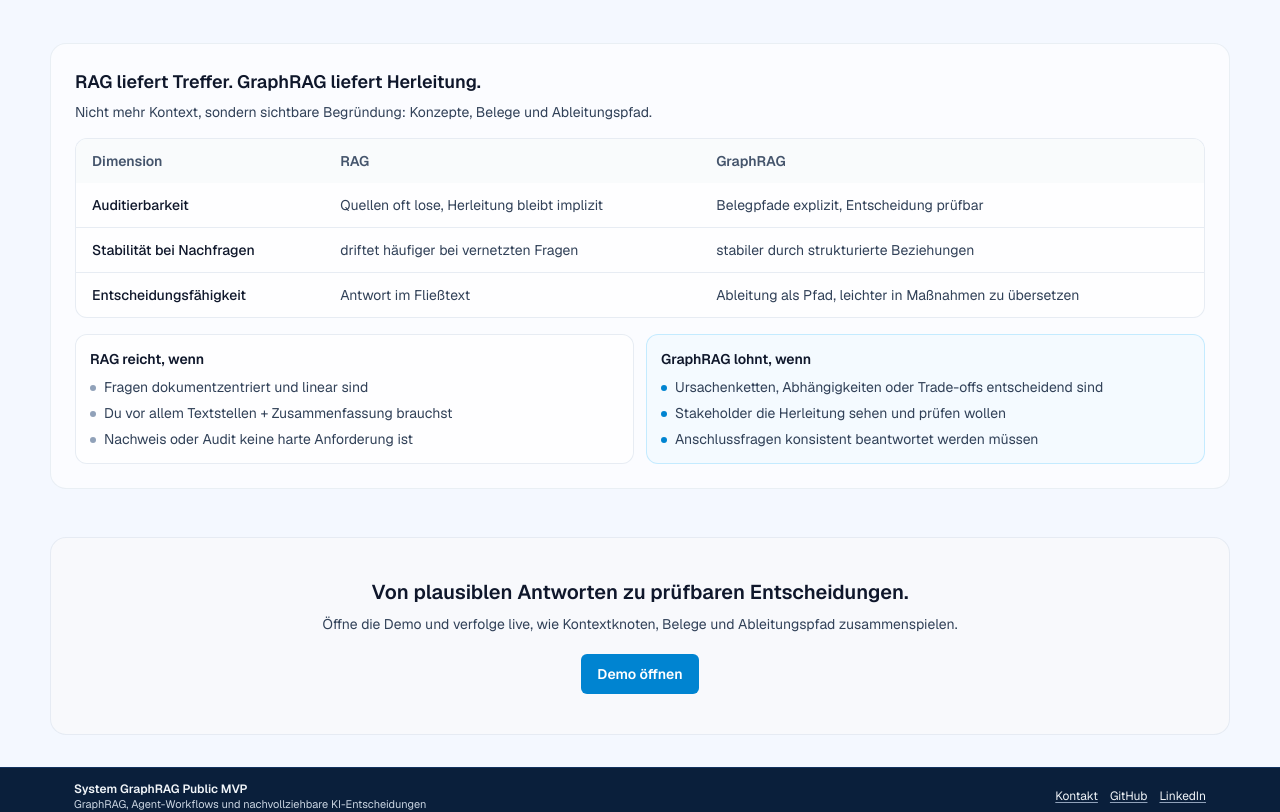
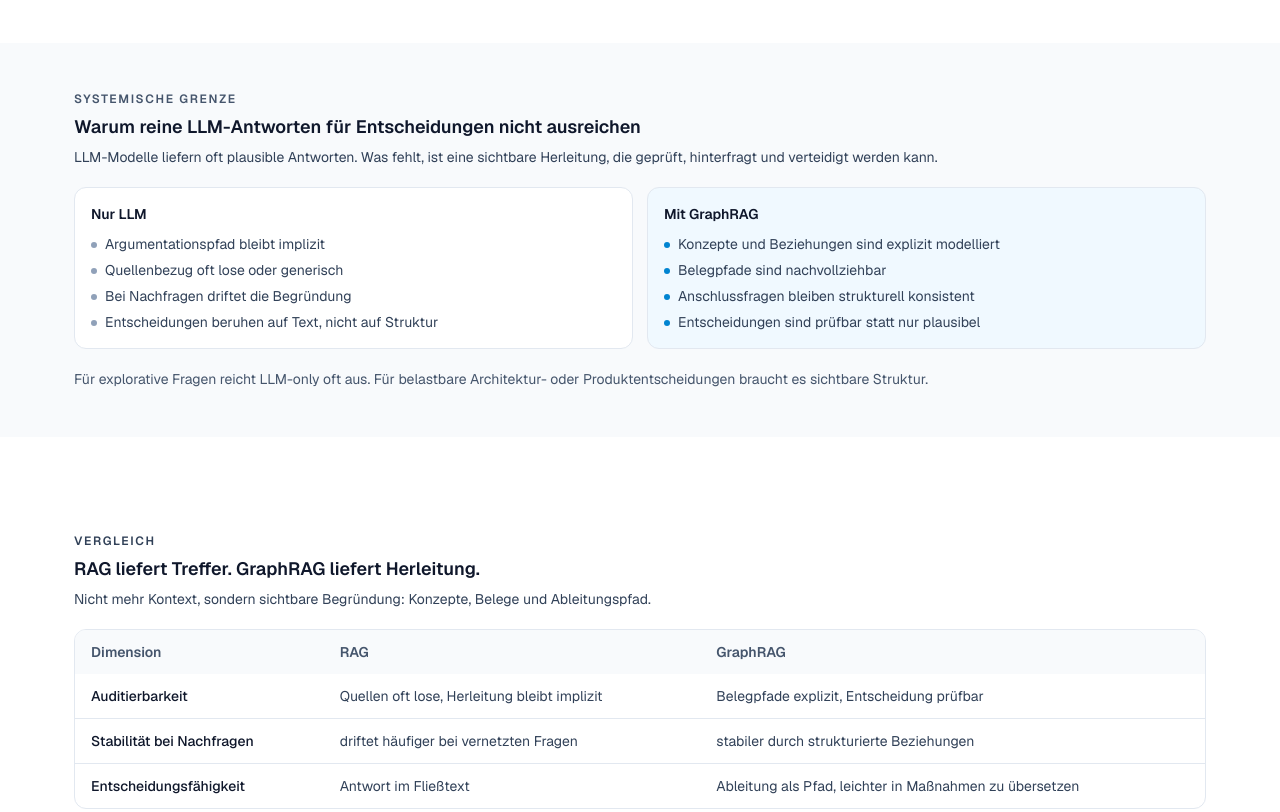
Before and after one commit to mimeonline/system-graph-rag-lab, a Next.js app in the folder apps/web/: page / in a window 1280 px wide. Shown: the part 640-1452 px from the top of the page. Built offline with nearby package versions, Linux system fonts and the light colour scheme; no server answers.

Commit message:
style(landing): refine neutral bands and unify border tones

```diff
--- a/apps/web/src/features/landing/molecules/ExecutiveHeroGraph.tsx
+++ b/apps/web/src/features/landing/molecules/ExecutiveHeroGraph.tsx
@@ -337,7 +337,7 @@ export function ExecutiveHeroGraph(): React.JSX.Element {
 
         <div
           ref={graphBoxRef}
-          className="relative h-[clamp(250px,38vh,360px)] w-full overflow-hidden rounded-xl border border-slate-200/80 bg-[#f7fafc]"
+          className="relative h-[clamp(250px,38vh,360px)] w-full overflow-hidden rounded-xl border border-slate-200 bg-[#f7fafc]"
         >
           <div ref={containerRef} className="h-full w-full" aria-label="Kuratiertes, read-only Cytoscape Hero Graph" />
 
--- a/apps/web/src/features/landing/templates/ExecutiveLandingTemplate.tsx
+++ b/apps/web/src/features/landing/templates/ExecutiveLandingTemplate.tsx
@@ -6,7 +6,7 @@ import { ExecutiveHeroGraph } from "@/features/landing/molecules/ExecutiveHeroGr
 
 export function ExecutiveLandingTemplate(): React.JSX.Element {
   return (
-    <div className="flex min-h-screen flex-col bg-[#f4f8ff] text-slate-900">
+    <div className="flex min-h-screen flex-col bg-white text-slate-900">
       <TrackedPageView page="/" />
       <SiteHeader />
 
@@ -66,17 +66,85 @@ export function ExecutiveLandingTemplate(): React.JSX.Element {
               </div>
               </div>
 
-              <div className="w-full max-w-[560px] self-start justify-self-center rounded-2xl border border-slate-200/75 bg-white/65 p-4 sm:p-5 lg:justify-self-end">
+              <div className="w-full max-w-[560px] self-start justify-self-center rounded-2xl border border-slate-200 bg-white p-4 sm:p-5 lg:justify-self-end">
                 <ExecutiveHeroGraph />
               </div>
             </div>
           </section>
 
+          <section className="relative left-1/2 right-1/2 -mx-[50vw] w-screen bg-slate-50 py-10 sm:py-12">
+            <div className="mx-auto w-full max-w-295 space-y-5 px-4 sm:px-6">
+              <div className="space-y-1.5">
+                <p className="text-xs font-semibold uppercase tracking-[0.14em] text-slate-600">SYSTEMISCHE GRENZE</p>
+                <h2 className="text-lg font-semibold text-slate-900">
+                  Warum reine LLM-Antworten für Entscheidungen nicht ausreichen
+                </h2>
+                <p className="text-sm text-slate-700">
+                  LLM-Modelle liefern oft plausible Antworten.
+                  Was fehlt, ist eine sichtbare Herleitung, die geprüft, hinterfragt und verteidigt werden kann.
+                </p>
+              </div>
+
+              <div className="grid gap-3.5 sm:grid-cols-2">
+                <div className="rounded-xl border border-slate-200 bg-white p-4">
+                  <h3 className="text-sm font-semibold text-slate-900">Nur LLM</h3>
+                  <ul className="mt-2.5 space-y-1.5 text-sm text-slate-700">
+                    <li className="flex items-start gap-2">
+                      <span className="mt-2 h-1.5 w-1.5 rounded-full bg-slate-400" />
+                      <span>Argumentationspfad bleibt implizit</span>
+                    </li>
+                    <li className="flex items-start gap-2">
+                      <span className="mt-2 h-1.5 w-1.5 rounded-full bg-slate-400" />
+                      <span>Quellenbezug oft lose oder generisch</span>
+                    </li>
+                    <li className="flex items-start gap-2">
+                      <span className="mt-2 h-1.5 w-1.5 rounded-full bg-slate-400" />
+                      <span>Bei Nachfragen driftet die Begründung</span>
+                    </li>
+                    <li className="flex items-start gap-2">
+                      <span className="mt-2 h-1.5 w-1.5 rounded-full bg-slate-400" />
+                      <span>Entscheidungen beruhen auf Text, nicht auf Struktur</span>
+                    </li>
+                  </ul>
+                </div>
+
+                <div className="rounded-xl border border-slate-200 bg-sky-50 p-4">
+                  <h3 className="text-sm font-semibold text-slate-900">Mit GraphRAG</h3>
+                  <ul className="mt-2.5 space-y-1.5 text-sm text-slate-700">
+                    <li className="flex items-start gap-2">
+                      <span className="mt-2 h-1.5 w-1.5 rounded-full bg-sky-600" />
+                      <span>Konzepte und Beziehungen sind explizit modelliert</span>
+                    </li>
+                    <li className="flex items-start gap-2">
+                      <span className="mt-2 h-1.5 w-1.5 rounded-full bg-sky-600" />
+                      <span>Belegpfade sind nachvollziehbar</span>
+                    </li>
+                    <li className="flex items-start gap-2">
+                      <span className="mt-2 h-1.5 w-1.5 rounded-full bg-sky-600" />
+                      <span>Anschlussfragen bleiben strukturell konsistent</span>
+                    </li>
+                    <li className="flex items-start gap-2">
+                      <span className="mt-2 h-1.5 w-1.5 rounded-full bg-sky-600" />
+                      <span>Entscheidungen sind prüfbar statt nur plausibel</span>
+                    </li>
+                  </ul>
+                </div>
+              </div>
+
+              <p className="text-sm text-slate-600">
+                Für explorative Fragen reicht LLM-only oft aus. Für belastbare Architektur- oder
+                Produktentscheidungen braucht es sichtbare Struktur.
+              </p>
+            </div>
+          </section>
+
           <section
             id="rag-vs-graphrag"
-            className="space-y-4 rounded-2xl border border-slate-200/70 bg-white/60 p-4 sm:p-6"
+            className="relative left-1/2 right-1/2 -mx-[50vw] w-screen py-10 sm:py-12"
           >
+            <div className="mx-auto w-full max-w-295 space-y-5 px-4 sm:px-6">
               <div className="space-y-1.5">
+                <p className="text-xs font-semibold uppercase tracking-[0.14em] text-slate-700">VERGLEICH</p>
                 <h2 className="text-lg font-semibold text-slate-900">
                   RAG liefert Treffer. GraphRAG liefert Herleitung.
                 </h2>
@@ -84,16 +152,16 @@ export function ExecutiveLandingTemplate(): React.JSX.Element {
                   Nicht mehr Kontext, sondern sichtbare Begründung: Konzepte, Belege und Ableitungspfad.
                 </p>
               </div>
-            <div className="overflow-hidden rounded-xl border border-slate-200/80 bg-white/70">
+              <div className="overflow-hidden rounded-xl border border-slate-200 bg-white">
                 <table className="w-full text-left text-sm">
-                <thead className="bg-slate-50/80">
+                  <thead className="bg-slate-50">
                     <tr className="text-slate-600">
                       <th className="px-4 py-3 font-semibold">Dimension</th>
                       <th className="px-4 py-3 font-semibold">RAG</th>
                       <th className="px-4 py-3 font-semibold">GraphRAG</th>
                     </tr>
                   </thead>
-                <tbody className="divide-y divide-slate-200/80 text-slate-700">
+                  <tbody className="divide-y divide-slate-200 text-slate-700">
                     <tr>
                       <td className="px-4 py-3 font-medium text-slate-900">
                         Auditierbarkeit
@@ -119,10 +187,10 @@ export function ExecutiveLandingTemplate(): React.JSX.Element {
                 </table>
               </div>
 
-            <div className="grid gap-3 sm:grid-cols-2">
-              <div className="rounded-xl border border-slate-200/80 bg-white/75 p-3.5">
+              <div className="grid gap-3.5 sm:grid-cols-2">
+                <div className="rounded-xl border border-slate-200 bg-white p-4">
                   <h3 className="text-sm font-semibold text-slate-900">RAG reicht, wenn</h3>
-                <ul className="mt-2 space-y-1.5 text-sm text-slate-700">
+                  <ul className="mt-2.5 space-y-1.5 text-sm text-slate-700">
                     <li className="flex items-start gap-2">
                       <span className="mt-2 h-1.5 w-1.5 rounded-full bg-slate-400" />
                       <span>Fragen dokumentzentriert und linear sind</span>
@@ -138,9 +206,9 @@ export function ExecutiveLandingTemplate(): React.JSX.Element {
                   </ul>
                 </div>
 
-              <div className="rounded-xl border border-sky-200/80 bg-sky-50/70 p-3.5">
+                <div className="rounded-xl border border-slate-200 bg-sky-50 p-4">
                   <h3 className="text-sm font-semibold text-slate-900">GraphRAG lohnt, wenn</h3>
-                <ul className="mt-2 space-y-1.5 text-sm text-slate-700">
+                  <ul className="mt-2.5 space-y-1.5 text-sm text-slate-700">
                     <li className="flex items-start gap-2">
                       <span className="mt-2 h-1.5 w-1.5 rounded-full bg-sky-600" />
                       <span>Ursachenketten, Abhängigkeiten oder Trade-offs entscheidend sind</span>
@@ -156,9 +224,12 @@ export function ExecutiveLandingTemplate(): React.JSX.Element {
                   </ul>
                 </div>
               </div>
+            </div>
           </section>
 
-          <section className="rounded-2xl border border-slate-200/80 bg-slate-50/85 px-4 py-8 text-center sm:px-6 sm:py-10">
+          <section className="relative left-1/2 right-1/2 -mx-[50vw] w-screen bg-slate-50 py-10 sm:py-12">
+            <div className="mx-auto w-full max-w-295 px-4 sm:px-6">
+              <div className="text-center">
                 <h2 className="text-lg font-semibold text-slate-900 sm:text-xl">
                   Von plausiblen Antworten zu prüfbaren Entscheidungen.
                 </h2>
@@ -172,6 +243,8 @@ export function ExecutiveLandingTemplate(): React.JSX.Element {
                   payload={{ target: "/demo", surface: "closing-cta" }}
                   className="mt-5 inline-flex rounded-md bg-sky-600 px-4 py-2.5 text-sm font-semibold text-white transition hover:bg-sky-700"
                 />
+              </div>
+            </div>
           </section>
         </div>
       </main>
```
Lines whose indentation alone changed are shown as unchanged.
